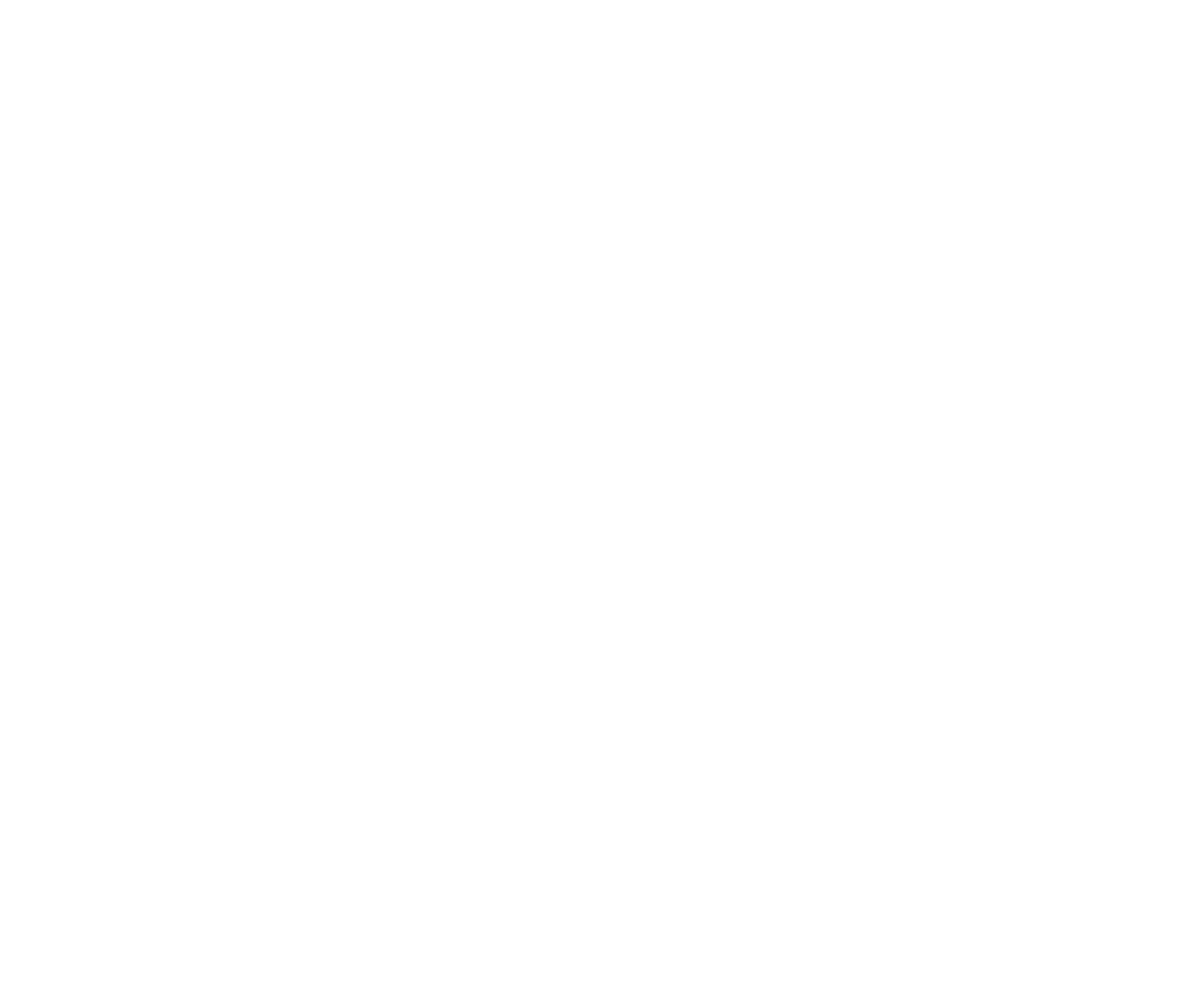
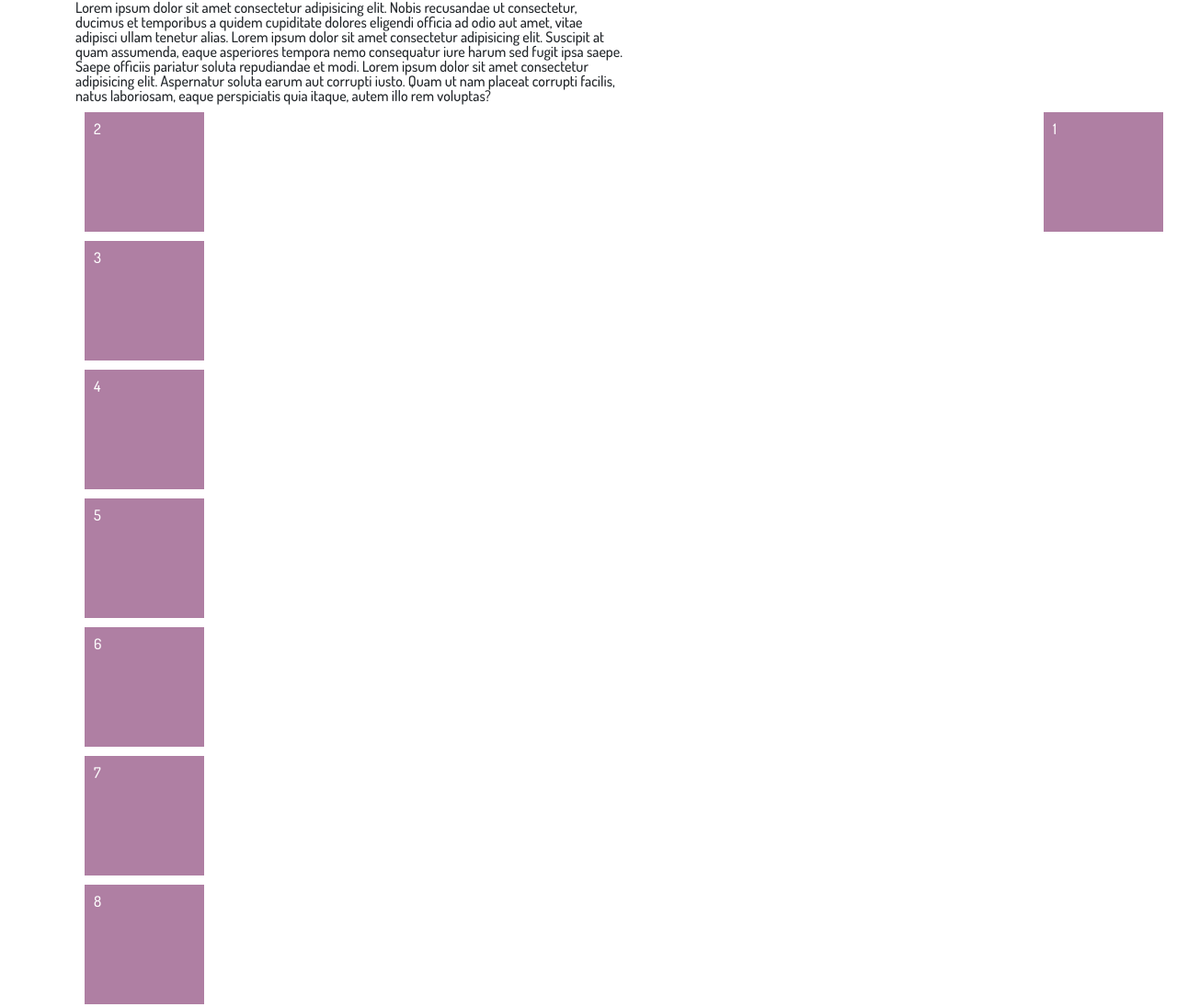
Before and after one commit to hsaida97/Position, a plain HTML site: page index.html in a window 1280 px wide. Shown: the top 1095 px of the page at 92% size. Before the commit the page ends 800 px from the top, so only its background shows below. Drawn offline with nearby package versions, Linux system fonts and the light colour scheme.

Commit message:
Position

```diff
--- /dev/null
+++ b/_demo.sass
@@ -0,0 +1,15 @@
+#demo
+    .box
+        flex-direction: column
+        .textbox
+            width: 600px
+        .minibox
+            background-color: #af7fa3
+            color: #ffff
+            width: 130px
+            height: 130px
+            margin: 10px
+            padding: 10px 0 0 10px
+        .position
+            position: fixed
+            right: 5px
--- a/index.html
+++ b/index.html
@@ -16,6 +16,36 @@
 </head>
 
 <body>
+    <section id="demo">
+        <div class="container">
+            <div class="row">
+                <div class="col-md-12">
+                    <div class="box">
+                        <div class="textbox">
+                            <p>Lorem ipsum dolor sit amet consectetur adipisicing elit. Nobis recusandae ut consectetur,
+                                ducimus et temporibus a quidem cupiditate dolores eligendi officia ad odio aut amet,
+                                vitae adipisci ullam tenetur alias. Lorem ipsum dolor sit amet consectetur adipisicing
+                                elit. Suscipit at quam assumenda, eaque asperiores tempora nemo consequatur iure harum
+                                sed fugit ipsa saepe. Saepe officiis pariatur soluta repudiandae et modi. Lorem ipsum
+                                dolor sit amet consectetur adipisicing elit. Aspernatur soluta earum aut corrupti iusto.
+                                Quam ut nam placeat corrupti facilis, natus laboriosam, eaque perspiciatis quia itaque,
+                                autem illo rem voluptas?
+                            </p>
+                        </div>
+                        <div class="minibox position">1</div>
+                        <div class="minibox">2</div>
+                        <div class="minibox">3</div>
+                        <div class="minibox">4</div>
+                        <div class="minibox">5</div>
+                        <div class="minibox">6</div>
+                        <div class="minibox">7</div>
+                        <div class="minibox">8</div>
+                        <div class="minibox">9</div>
+                    </div>
+                </div>
+            </div>
+        </div>
+    </section>
 
 </body>
 
--- a/style.sass
+++ b/style.sass
@@ -1 +1,2 @@
 @import main
+@import demo
```
Also changed, not shown: style.css, 1 other file.
